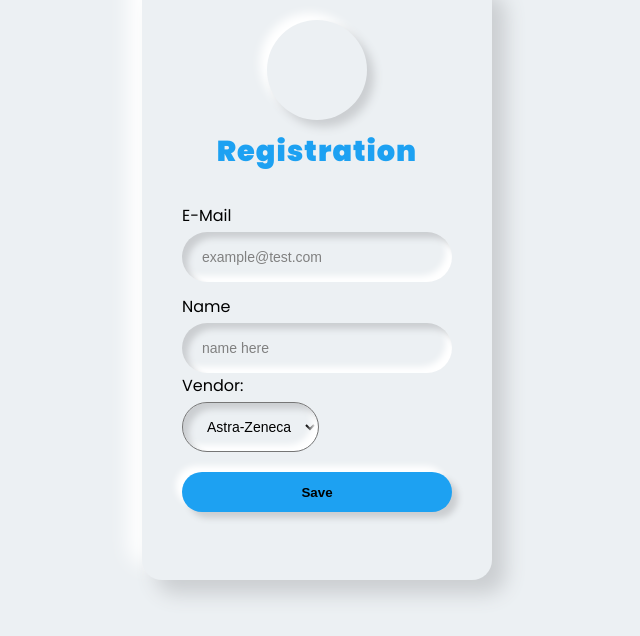
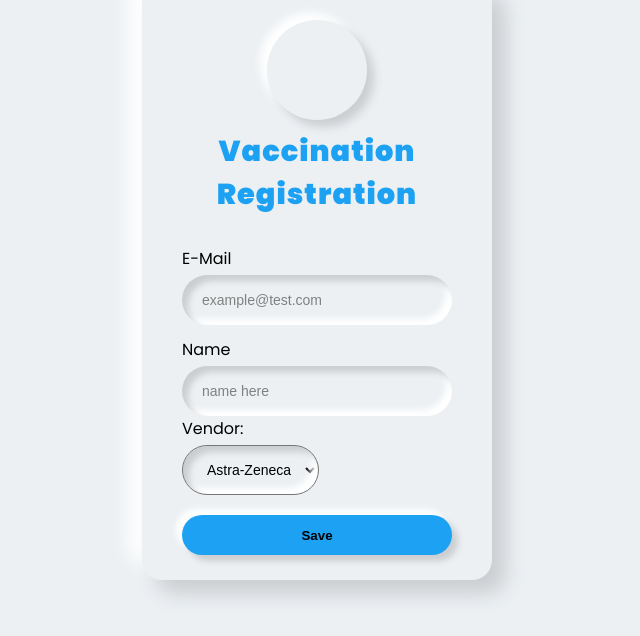
Before and after one commit to SebnemI/static-web-app, a plain HTML site: page index.html in a window 1280 px wide. Shown: the whole page, without its empty margins (131-771 px from the left). Drawn offline with nearby package versions, Linux system fonts and the light colour scheme.

Commit message:
Title changed

```diff
--- a/index.html
+++ b/index.html
@@ -1,5 +1,4 @@
-<!-- Coursera Guided Project -->
-<!-- Created by: Rogerio Guimaraes -->
+
 <html>
     <head>
         <link rel="stylesheet" href="./style.css" type="text/css">
@@ -8,7 +7,7 @@
         <!-- Vaccination Register HTML Form -->
         <div class="container">
             <div class="brand-logo"></div>
-            <div class="brand-title">Registration</div>
+            <div class="brand-title"> Vaccination Registration</div>
             <div class="inputs">
               <label>E-Mail</label>
               <input type="email" placeholder="example@test.com" id="email"/>
```
